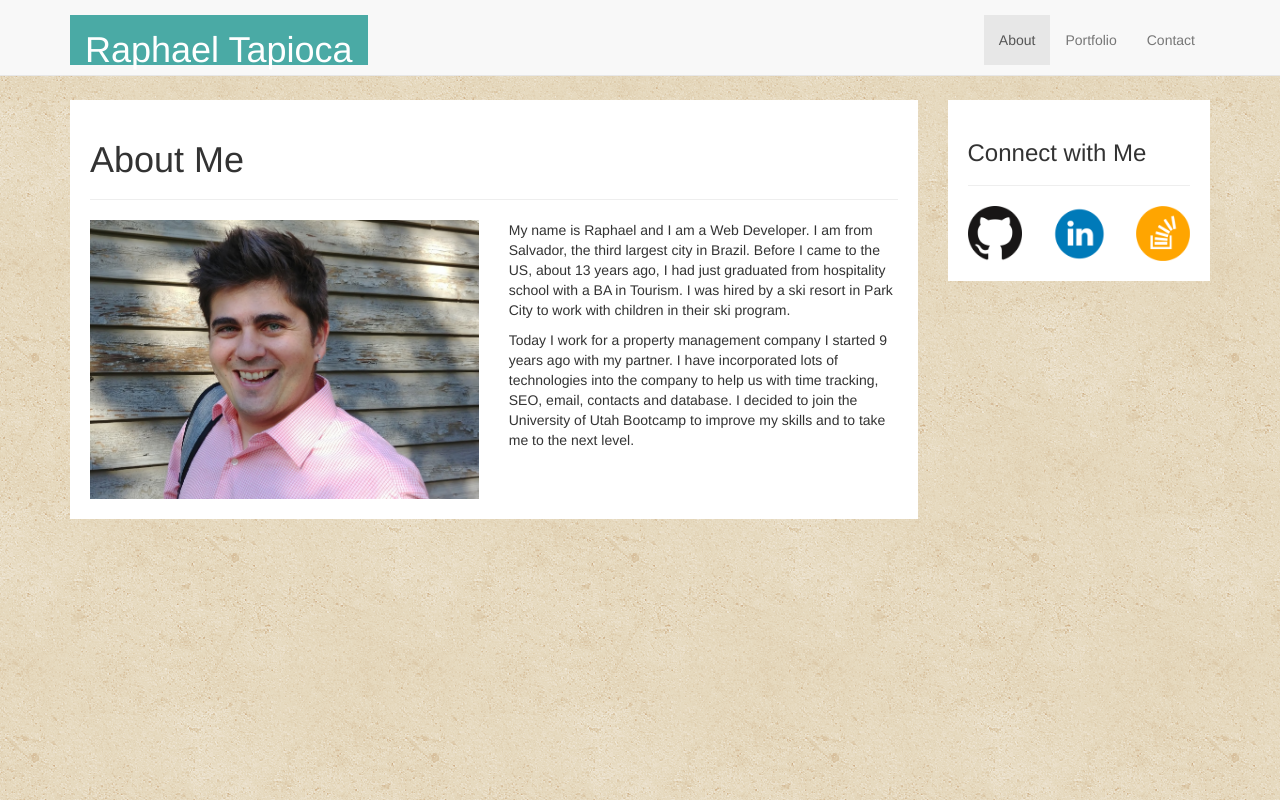
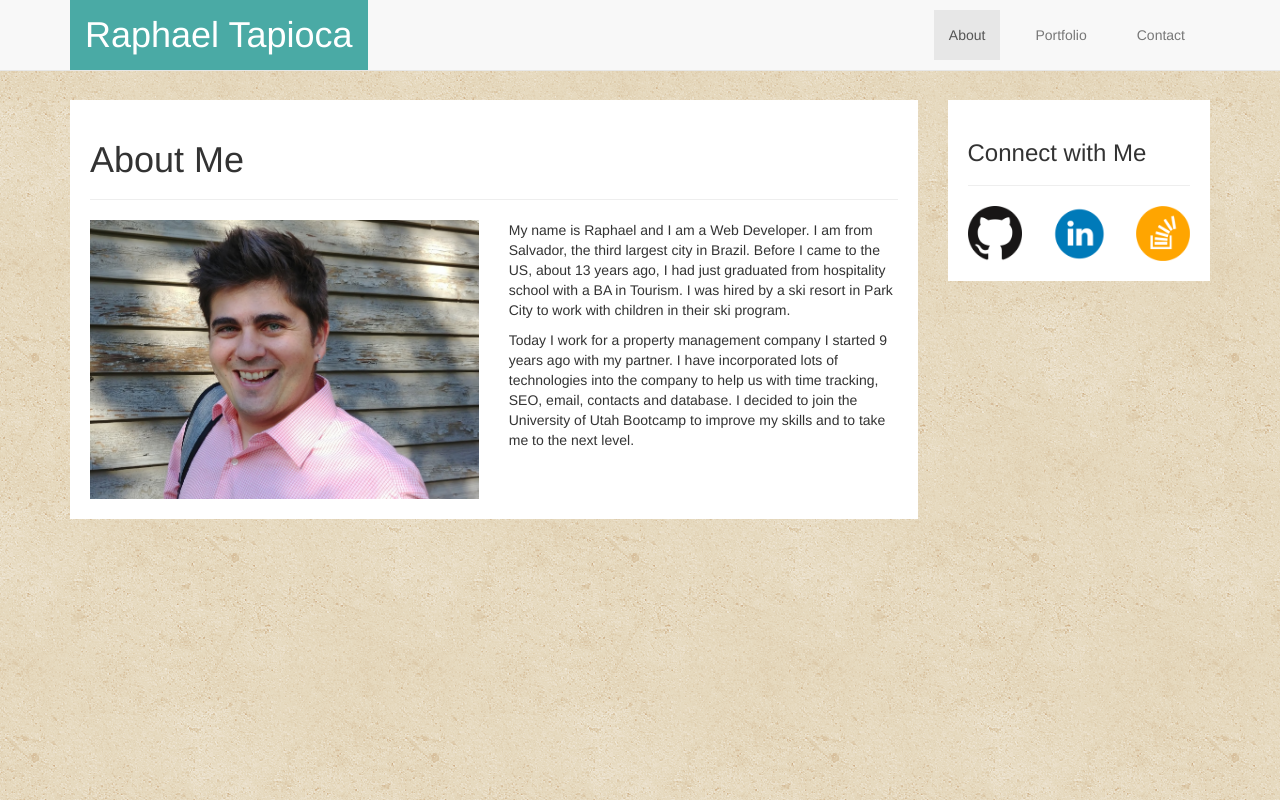
Before and after one commit to raphatapi/Bootstrap-Portfolio, a plain HTML site: page index.html in a window 1280 px wide. Drawn offline with nearby package versions, Linux system fonts and the light colour scheme; files whose address does not match are found by name.

Commit message:
fixed navbar

```diff
--- a/assets/style.css
+++ b/assets/style.css
@@ -10,23 +10,32 @@ h1, h2, h3 {
 	margin-top: 20px;
 }
 
+aside img {
+	float: left;
+}
+
+.nav li {
+	padding: 10px;
+}
+
 .container-fluid {
-	padding-top: 15px;
+	/*padding-top: 15px;*/
 }
 
 .navbar-brand h1{
 	margin: 0;
-	padding-top: 15px;
+	/*padding-top: 15px;*/
 	color: white;
 }
 
 .navbar-header {
-	height: 60px;
+	height: 70px;
 }
 
 .navbar-brand {
 	background-color: #4aaaa5;
-	padding: 0 15px;
+	padding: 15px;
+	height: 70px;
 }
 
 .navbar-brand:hover {
--- a/index.html
+++ b/index.html
@@ -28,9 +28,9 @@
 						<h1>About Me</h1>
 					</div>
 						<div class="row">
-							<div class="col-md-6">
+							<aside class="col-md-6">
 								<img src="assets/images/rt_responsive.jpg" class="img-responsive" alt="Responsive image">
-							</div>
+							</aside>
 							<div class="col-md-6">
 								<p>My name is Raphael and I am a Web Developer. I am from Salvador, the third largest city in Brazil. Before I came to the US, about 13 years ago, I had just graduated from hospitality school with a BA in Tourism. I was hired by a ski resort in Park City to work with children in their ski program.</p>
 								<p>Today I work for a property management company I started 9 years ago with my partner. I have incorporated lots of technologies into the company to help us with time tracking, SEO, email, contacts and database. I decided to join the University of Utah Bootcamp to improve my skills and to take me to the next level.</p>
@@ -57,6 +57,11 @@
 				</div>
 			</div>
 		</div>
+		<div class="row">
+			<div class="col-lg-12">
+
+			</div>
+		</div>
 	</div>
 </body>
 </html>
```
